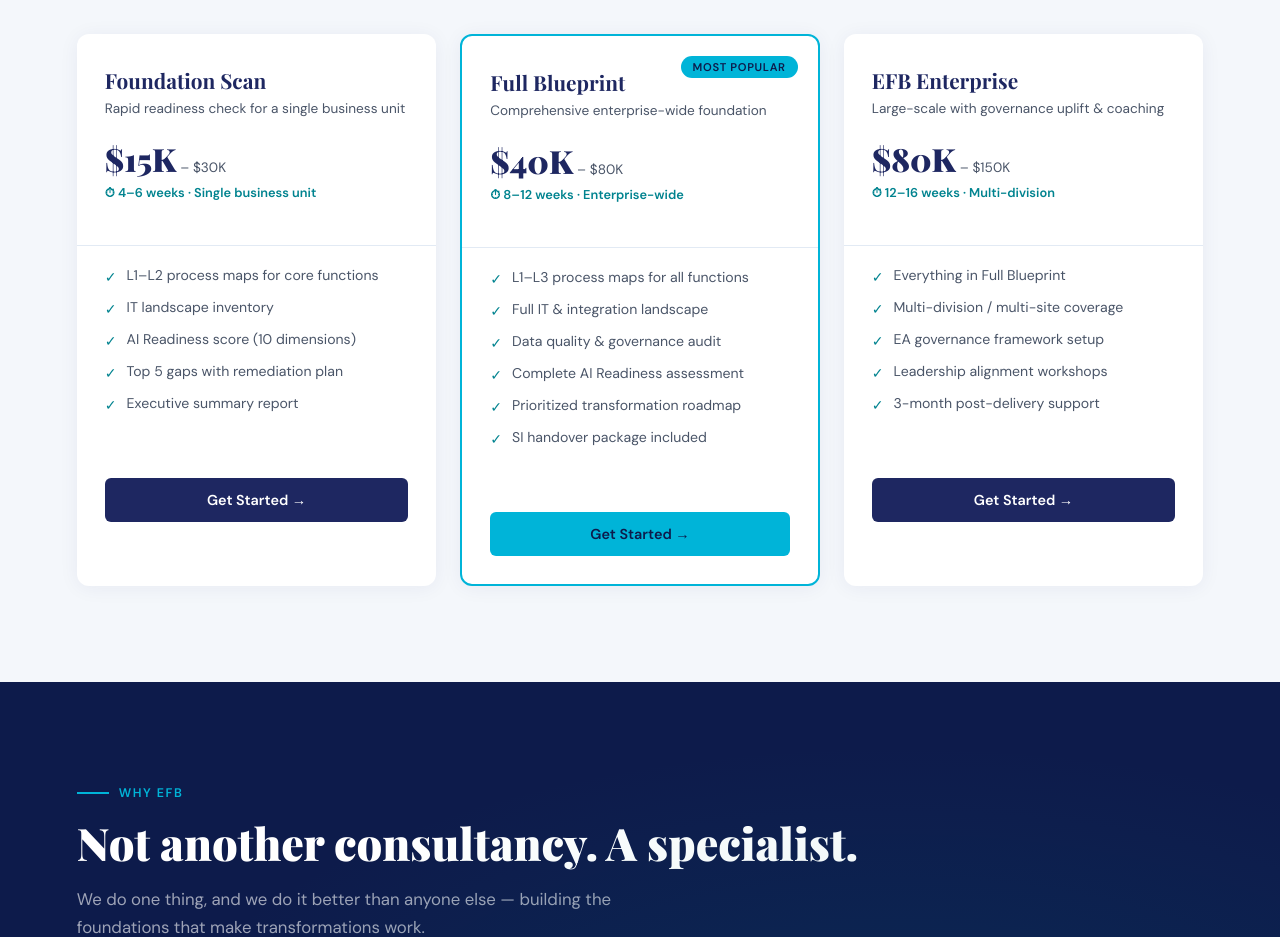
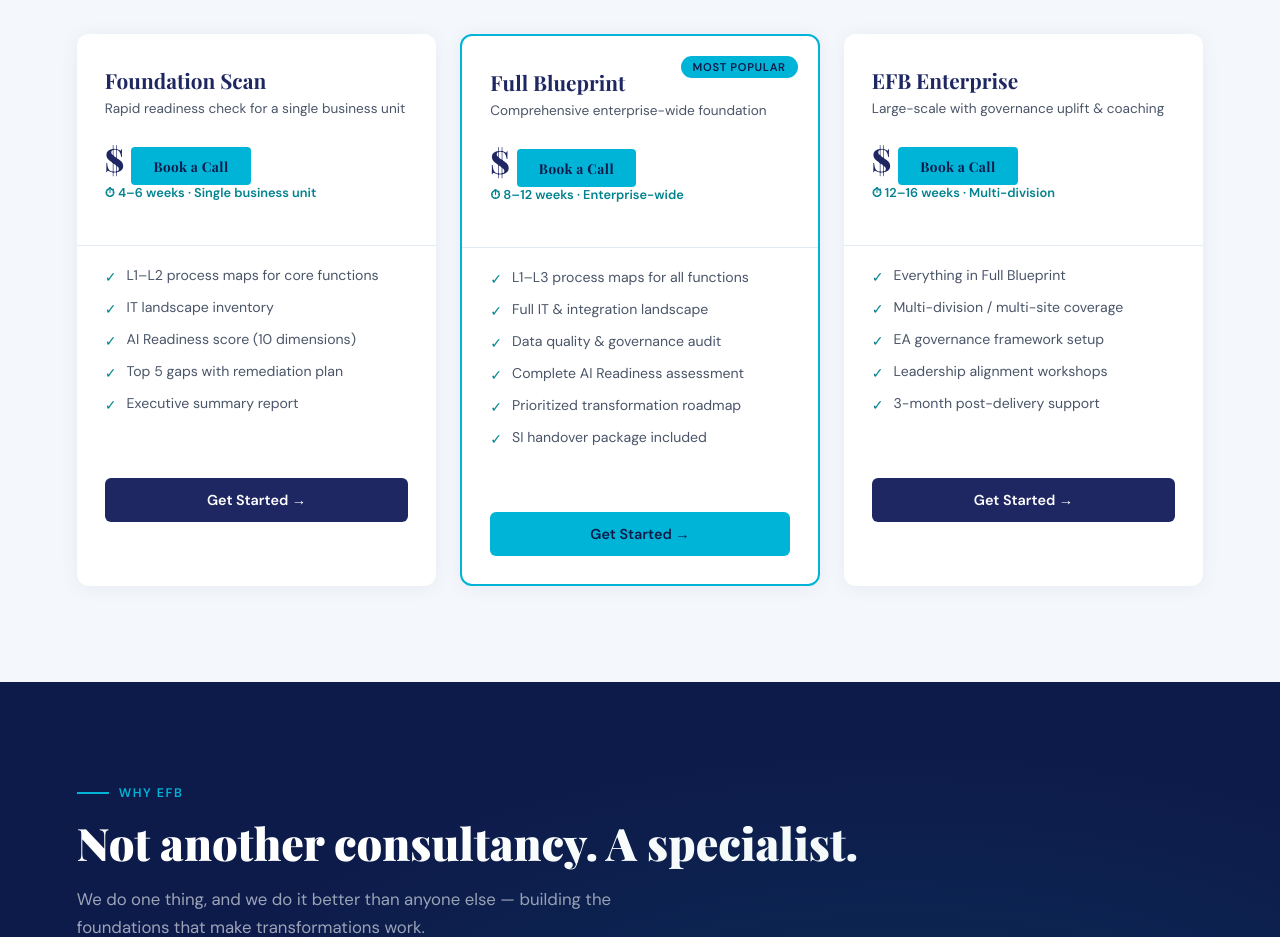
Before and after one commit to 2g2mfamily/EIQ, a plain HTML site: page index.html in a window 1280 px wide. Shown: the part 3180-4117 px from the top of the page. Drawn offline with nearby package versions, Linux system fonts and the light colour scheme.

Commit message:
pricing amount removed

```diff
--- a/index.html
+++ b/index.html
@@ -209,7 +209,7 @@ footer{background:var(--dark);padding:40px 6%;display:flex;align-items:center;ju
   <p class="ssub">Choose the depth that matches your transformation timeline and budget. All tiers are fixed price with no hidden fees.</p>
   <div class="tgrid">
     <div class="tc reveal">
-      <div class="thead"><h3>Foundation Scan</h3><p class="ttag">Rapid readiness check for a single business unit</p><div class="tprice"><span class="tpm">$15K</span><span class="tpr">– $30K</span></div><div class="tdur">⏱ 4–6 weeks · Single business unit</div></div>
+      <div class="thead"><h3>Foundation Scan</h3><p class="ttag">Rapid readiness check for a single business unit</p><div class="tprice"><span class="tpm">$ <a href="#contact" class="nav-cta">Book a Call</a></div><div class="tdur">⏱ 4–6 weeks · Single business unit</div></div>
       <div class="tbody">
         <div class="tf"><span class="tck">✓</span><span>L1–L2 process maps for core functions</span></div>
         <div class="tf"><span class="tck">✓</span><span>IT landscape inventory</span></div>
@@ -221,7 +221,7 @@ footer{background:var(--dark);padding:40px 6%;display:flex;align-items:center;ju
     </div>
     <div class="tc feat reveal rd1">
       <span class="tbadge">Most Popular</span>
-      <div class="thead"><h3>Full Blueprint</h3><p class="ttag">Comprehensive enterprise-wide foundation</p><div class="tprice"><span class="tpm">$40K</span><span class="tpr">– $80K</span></div><div class="tdur">⏱ 8–12 weeks · Enterprise-wide</div></div>
+      <div class="thead"><h3>Full Blueprint</h3><p class="ttag">Comprehensive enterprise-wide foundation</p><div class="tprice"><span class="tpm">$ <a href="#contact" class="nav-cta">Book a Call</a></div><div class="tdur">⏱ 8–12 weeks · Enterprise-wide</div></div>
       <div class="tbody">
         <div class="tf"><span class="tck">✓</span><span>L1–L3 process maps for all functions</span></div>
         <div class="tf"><span class="tck">✓</span><span>Full IT & integration landscape</span></div>
@@ -233,7 +233,7 @@ footer{background:var(--dark);padding:40px 6%;display:flex;align-items:center;ju
       <a href="#contact" class="tcta tcta-a">Get Started →</a>
     </div>
     <div class="tc reveal rd2">
-      <div class="thead"><h3>EFB Enterprise</h3><p class="ttag">Large-scale with governance uplift & coaching</p><div class="tprice"><span class="tpm">$80K</span><span class="tpr">– $150K</span></div><div class="tdur">⏱ 12–16 weeks · Multi-division</div></div>
+      <div class="thead"><h3>EFB Enterprise</h3><p class="ttag">Large-scale with governance uplift & coaching</p><div class="tprice"><span class="tpm">$ <a href="#contact" class="nav-cta">Book a Call</a></div><div class="tdur">⏱ 12–16 weeks · Multi-division</div></div>
       <div class="tbody">
         <div class="tf"><span class="tck">✓</span><span>Everything in Full Blueprint</span></div>
         <div class="tf"><span class="tck">✓</span><span>Multi-division / multi-site coverage</span></div>
```
